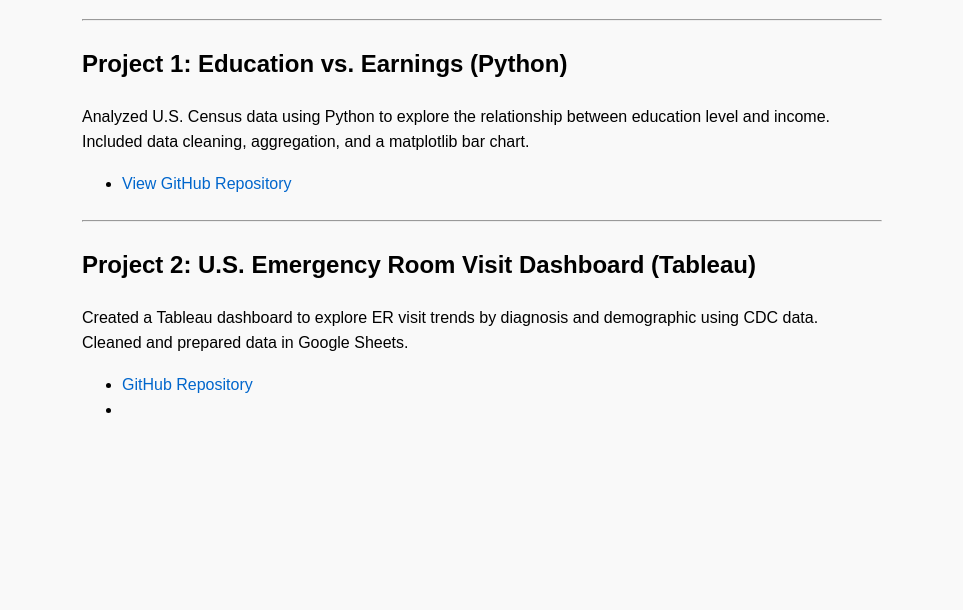
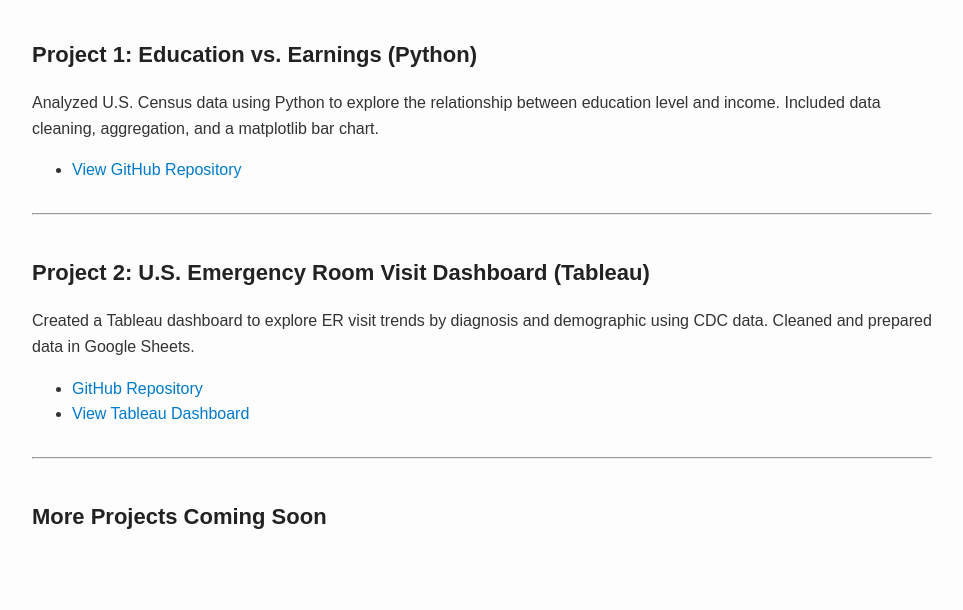
Before and after one commit to rmerritt347/RMerrittportfolioDA, a plain HTML site: page index.html in a window 1280 px wide. Shown: the part 190-800 px from the top of the page, without its empty margins (158-1121 px from the left). Drawn offline with Linux system fonts and the light colour scheme.

Commit message:
Update index.html

```diff
--- a/index.html
+++ b/index.html
@@ -1,27 +1,40 @@
 <!DOCTYPE html>
 <html lang="en">
 <head>
-  <meta charset="UTF-8" />
-  <meta name="viewport" content="width=device-width, initial-scale=1.0" />
+  <meta charset="UTF-8">
+  <meta name="viewport" content="width=device-width, initial-scale=1.0">
   <title>Rasheeda Merritt | Data Analytics Portfolio</title>
   <style>
     body {
       font-family: Arial, sans-serif;
-      padding: 40px;
-      max-width: 800px;
-      margin: auto;
-      background-color: #f9f9f9;
+      max-width: 900px;
+      margin: 40px auto;
+      padding: 0 20px;
       line-height: 1.6;
+      background-color: #fdfdfd;
+      color: #333;
     }
     h1 {
-      color: #333;
+      text-align: center;
+      font-size: 28px;
+    }
+    h2 {
+      font-size: 22px;
+      color: #222;
+      margin-top: 40px;
     }
     a {
-      color: #0066cc;
+      color: #007acc;
       text-decoration: none;
     }
+    a:hover {
+      text-decoration: underline;
+    }
     hr {
-      margin: 24px 0;
+      margin: 30px 0;
+    }
+    ul {
+      margin-top: 10px;
     }
   </style>
 </head>
@@ -32,7 +45,7 @@
     Below are selected projects showcasing my skills in data cleaning, analysis, and visualization.
   </p>
 
-  <hr />
+  <hr>
 
   <h2>Project 1: Education vs. Earnings (Python)</h2>
   <p>
@@ -45,7 +58,7 @@
     </li>
   </ul>
 
-  <hr />
+  <hr>
 
   <h2>Project 2: U.S. Emergency Room Visit Dashboard (Tableau)</h2>
   <p>
@@ -57,4 +70,12 @@
       <a href="https://github.com/rmerritt347/er-visits-dashboard" target="_blank">GitHub Repository</a>
     </li>
     <li>
-      <a href="https://public.tableau.com/app/p
+      <a href="https://public.tableau.com/app/profile/rasheeda.merritt/viz/U_S_EmergencyDepartmentVisitTrends2016/Dashboard1" target="_blank">View Tableau Dashboard</a>
+    </li>
+  </ul>
+
+  <hr>
+
+  <h2>More Projects Coming Soon</h2>
+</body>
+</html>
```
